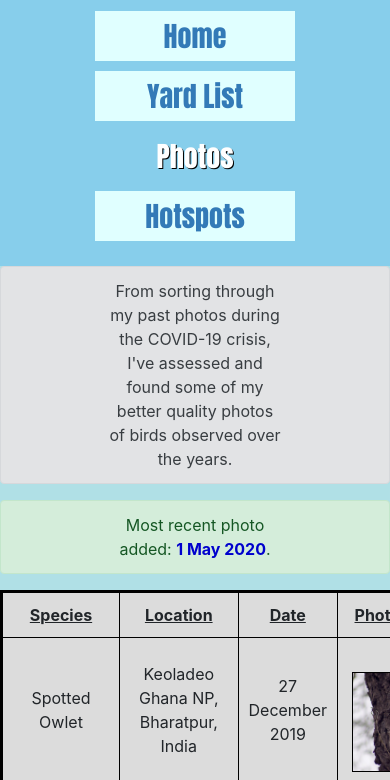
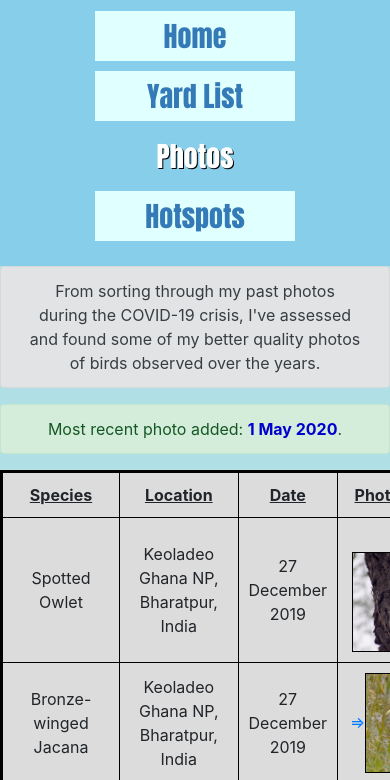
Before and after one commit to coughster/harvardtest, a plain HTML site: page project0/photos.html in a window 390 px wide. Shown: the part 60-840 px from the top of the page. Drawn offline with nearby package versions, Linux system fonts and the light colour scheme.

Commit message:
final style tweaks, 5/5/20

```diff
--- a/project0/birdstyle.css
+++ b/project0/birdstyle.css
@@ -7,12 +7,23 @@ h1, h2, div {
     padding: 20px;
 }
 #footer {
+    margin-top: 30px;
     margin-bottom: 30px;
 }
 body {
     background-color: powderblue;
 }
-@media (max-width: 639px) {
+@media (min-width: 650px) {
+    p {
+      width: 50%;
+      margin: auto;
+    }
+}
+@media (max-width: 651px) {
+    p {
+        width: 95%;
+        margin: auto;
+    }
     h1 {
         font-size: 32px;
     }
@@ -53,10 +64,6 @@ li {
 img {
     border: 1px solid black;
 }
-p {
-    width: 50%;
-    margin: auto;
-}
 li > p {
     width: 95%;
     margin-left: 5%;
```
